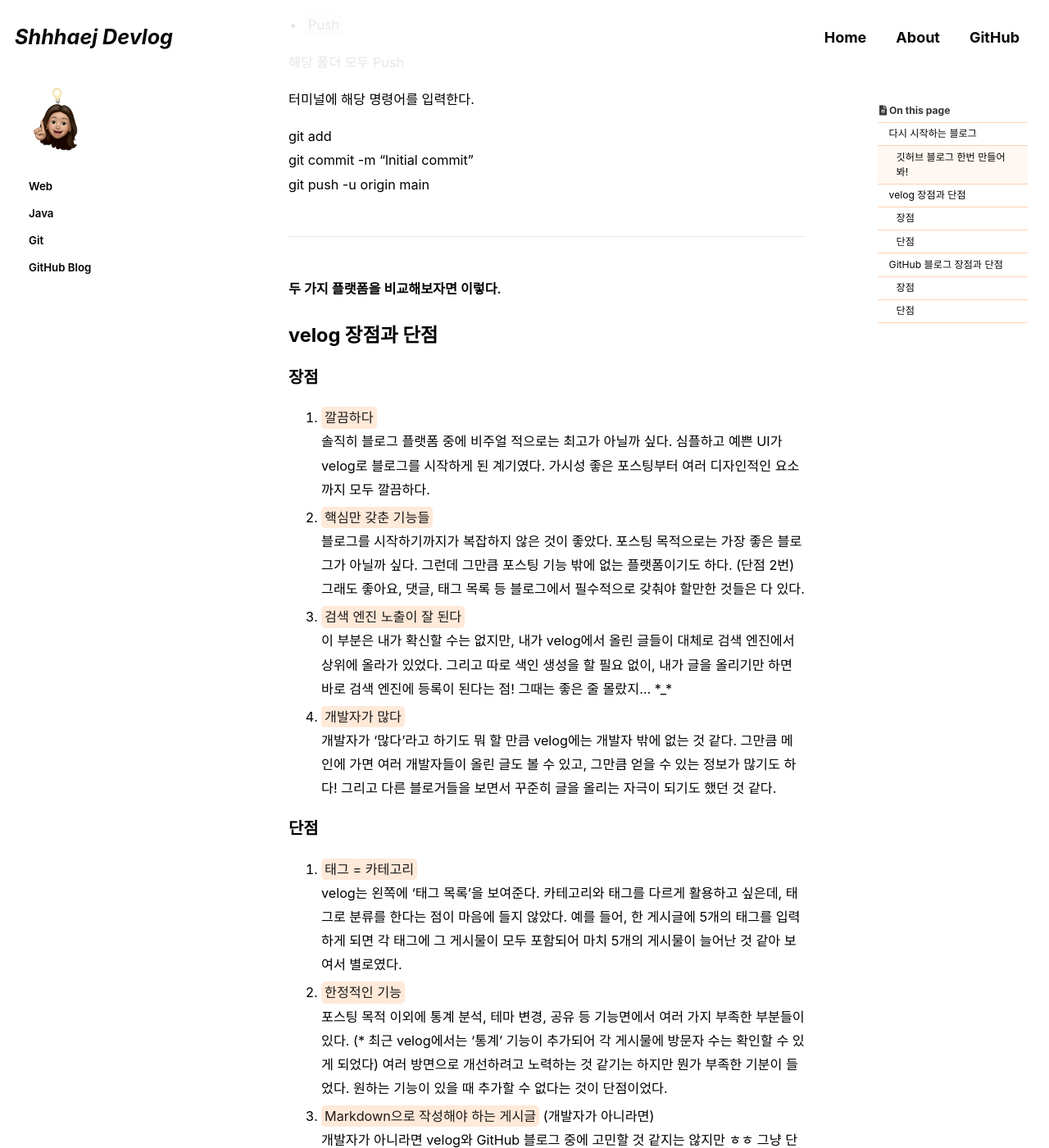
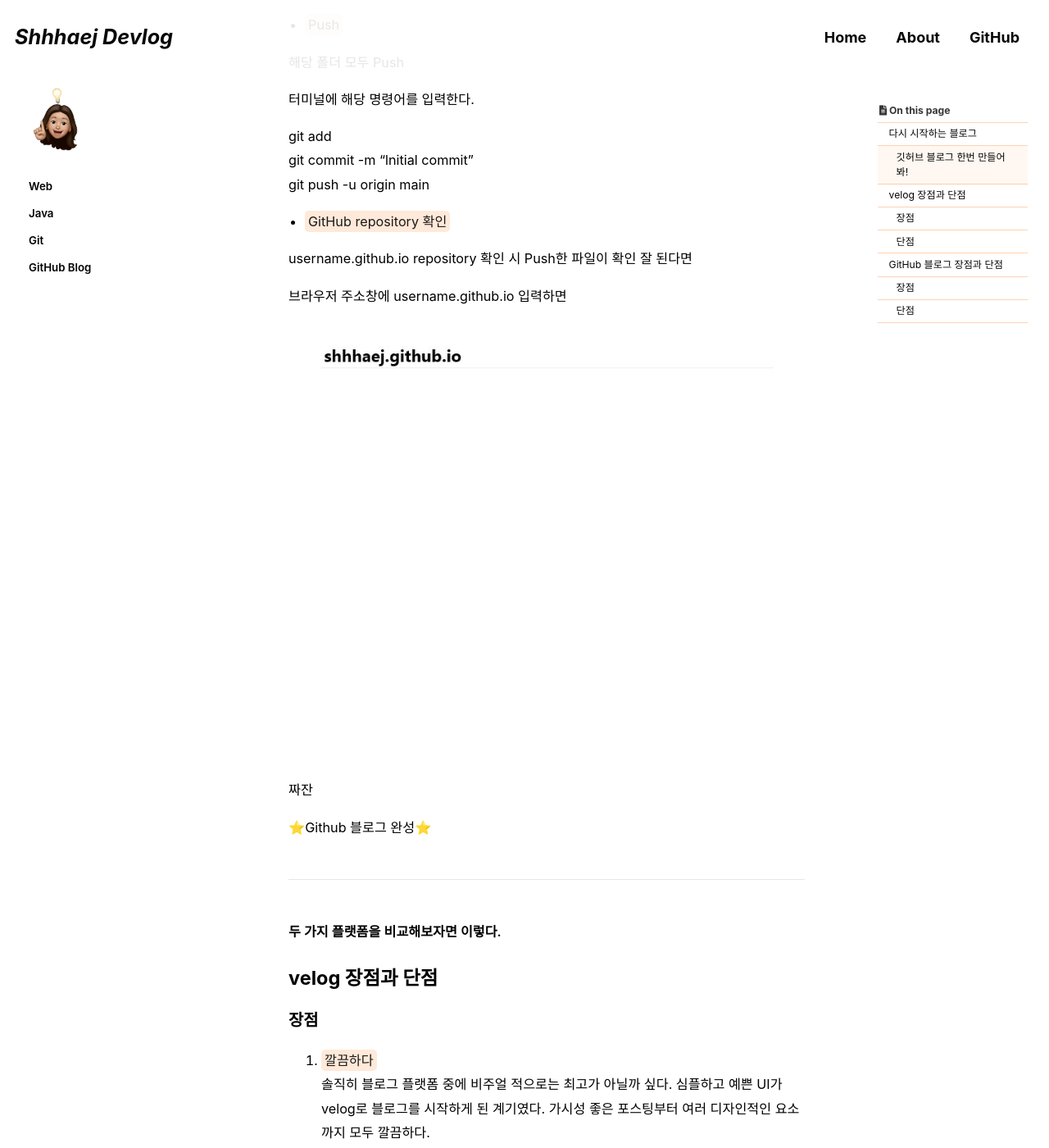
Before and after one commit to shhhaej/shhhaej.github.io, a Jekyll site: the page built from _posts/2021-09-05-github-blog-1.md, in a window 1280 px wide and 1400 px high, scrolled down 2394 px. Shown: the whole window at 82% size. Built offline with Jekyll 4.4.1, drawn with Linux system fonts in a browser that asks for light colours; cached includes are drawn as plain includes; some web fonts are replaced; comment, search, counter and statistics services are not loaded.

Commit message:
recommit.

```diff
--- a/_posts/2021-09-05-github-blog-1.md
+++ b/_posts/2021-09-05-github-blog-1.md
@@ -84,6 +84,18 @@ git commit -m "lnitial commit" <br>
 git push -u origin main
 
 
+- <mark>GitHub repository 확인</mark>
+
+username.github.io repository 확인 시 Push한 파일이 확인 잘 된다면
+
+브라우저 주소창에 username.github.io 입력하면
+
+![new-repository-4](../assets/images/posts_img/github-blog/new-repository-4.jpg)
+
+짜잔
+
+⭐Github 블로그 완성⭐
+
 ---
 
 **두 가지 플랫폼을 비교해보자면 이렇다.**
```
Also changed, not shown: assets/images/posts_img/github-blog/new-repository-4.jpg (added).
